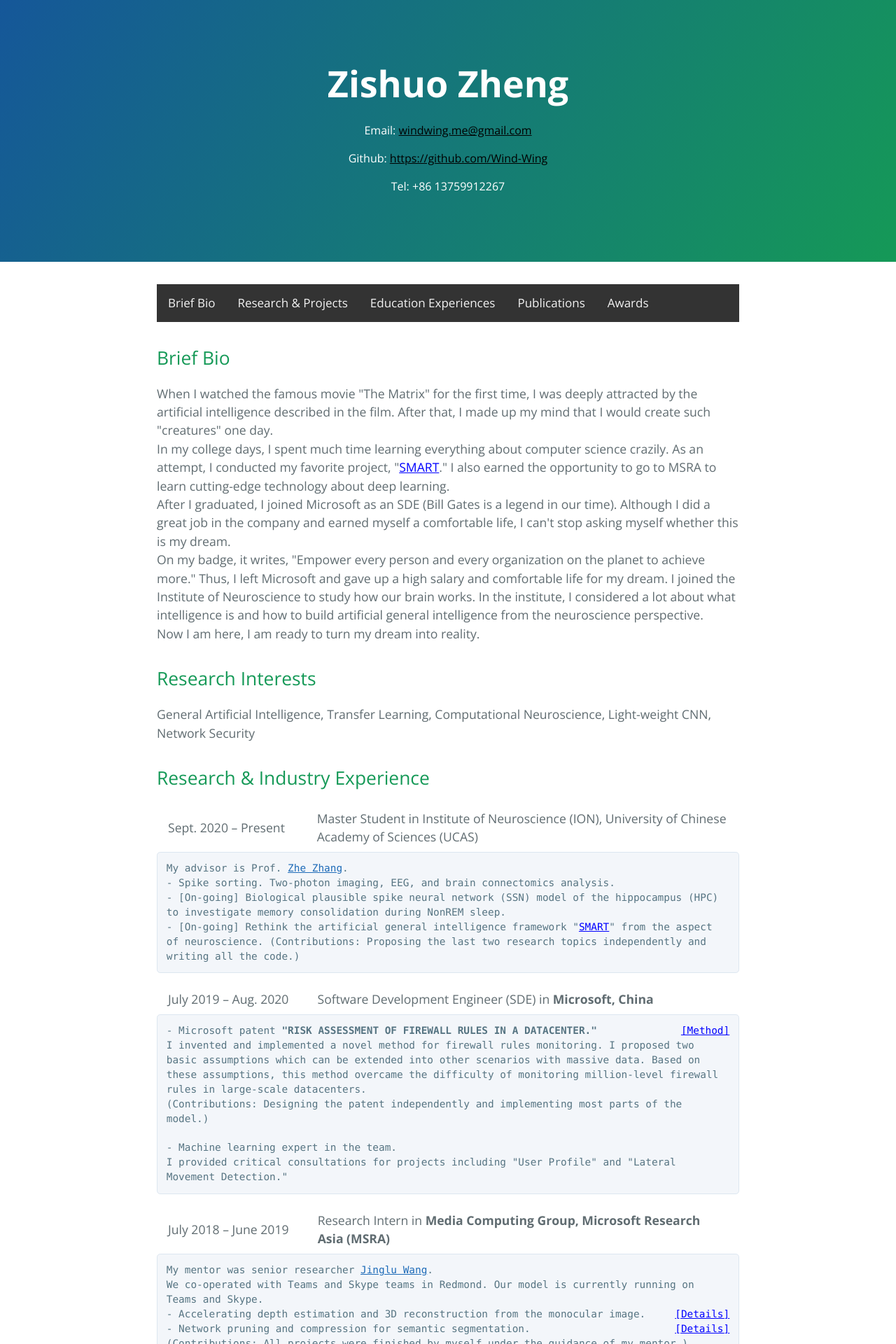
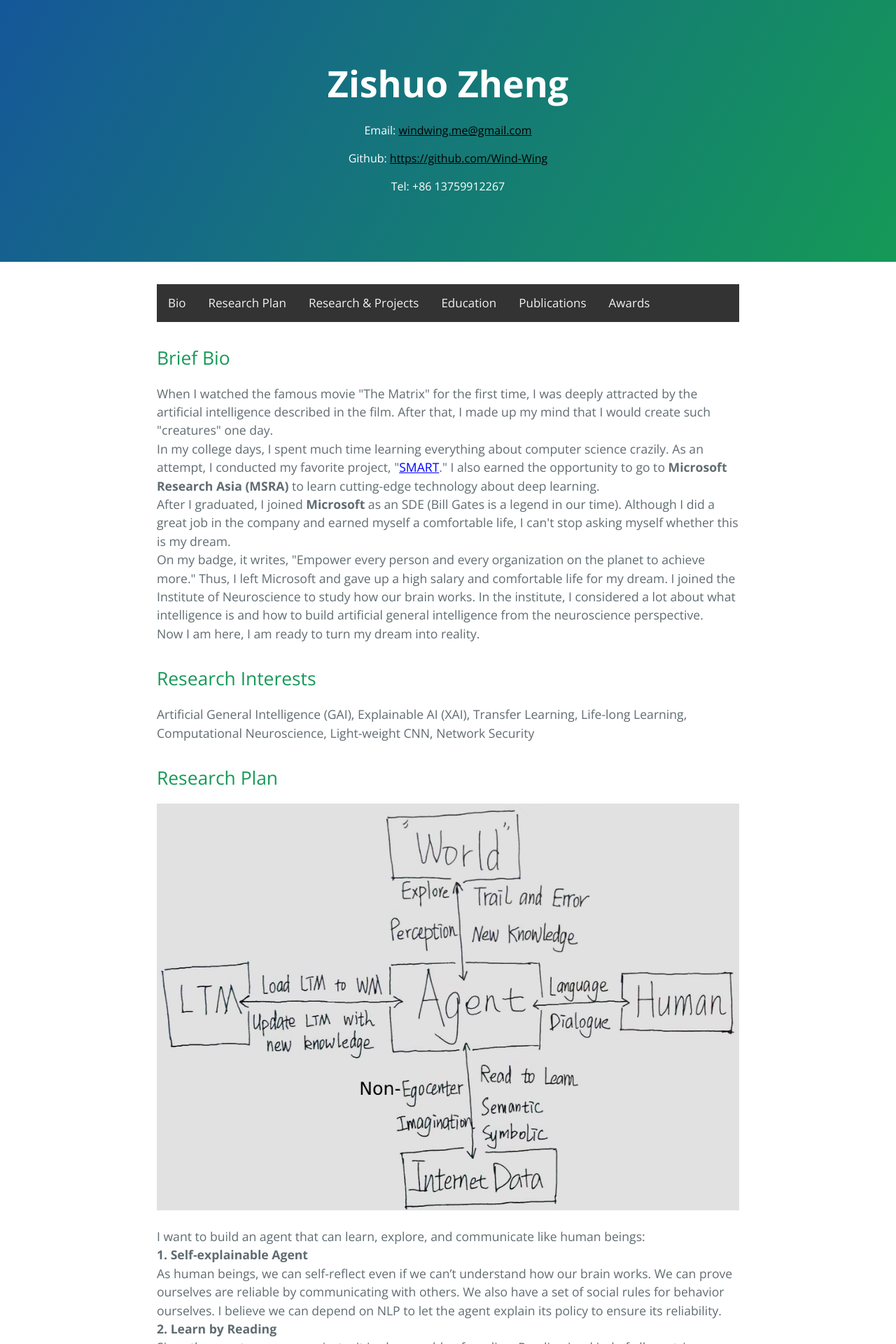
Before and after one commit to ZetaRing/ZetaRing.github.io, a PHP site: page / in a window 1280 px wide. Shown: the top 1920 px of the page at 70% size. Run offline with PHP 8.4, Linux system fonts and the light colour scheme.

Commit message:
Add research plan

```diff
--- a/code/css_files/style.css
+++ b/code/css_files/style.css
@@ -933,3 +933,8 @@ font-size: 17px;
 background-color:#04AA6D;
 color: black;
 }
+
+.topnav a.active {
+    background-color: #04AA6D;
+    color: white;
+}
--- a/code/index.html
+++ b/code/index.html
@@ -23,9 +23,10 @@
 <main id="content" class="main-content" role="main">
 
 <div class="topnav">
-  <a href="#bio">Brief Bio</a>
+  <a href="#bio">Bio</a>
+  <a href="#plan">Research Plan</a>
   <a href="#research">Research & Projects</a>
-  <a href="#education">Education Experiences</a>
+  <a href="#education">Education</a>
   <a href="#publication">Publications</a>
   <a href="#award">Awards</a>
 </div>
@@ -35,8 +36,8 @@
   After that, I made up my mind that I would create such "creatures" one day. <br>
   In my college days, I spent much time learning everything about computer science crazily.
   As an attempt, I conducted my favorite project, "<a href="#SMART" style="color: blue;"><u>SMART</u></a>."
-  I also earned the opportunity to go to MSRA to learn cutting-edge technology about deep learning.<br>
-  After I graduated, I joined Microsoft as an SDE (Bill Gates is a legend in our time).
+  I also earned the opportunity to go to <b>Microsoft Research Asia (MSRA)</b> to learn cutting-edge technology about deep learning.<br>
+  After I graduated, I joined <b>Microsoft</b> as an SDE (Bill Gates is a legend in our time).
   Although I did a great job in the company and earned myself a comfortable life,
   I can't stop asking myself whether this is my dream. <br>
   On my badge, it writes, "Empower every person and every organization on the planet to achieve more."
@@ -45,10 +46,42 @@
   Now I am here, I am ready to turn my dream into reality.
 </p>
 
-<h2 id="research">Research Interests</h2>
-<p>General Artificial Intelligence, Transfer Learning, Computational Neuroscience, Light-weight CNN, Network Security</p>
+<h2>Research Interests</h2>
+<p>Artificial General Intelligence (GAI), Explainable AI (XAI), Transfer Learning, Life-long Learning, Computational Neuroscience, Light-weight CNN, Network Security</p>
 
-<h2>Research & Industry Experience</h2>
+<h2 id="plan">Research Plan</h2>
+<img src="./plan.png">
+<p>
+I want to build an agent that can learn, explore, and communicate like human beings:<br>
+<b>1. Self-explainable Agent</b><br>
+As human beings, we can self-reflect even if we can’t understand how our brain works.
+We can prove ourselves are reliable by communicating with others. We also have a set of social rules for behavior ourselves.
+I believe we can depend on NLP to let the agent explain its policy to ensure its reliability.<br>
+<b>2. Learn by Reading</b><br>
+Since the agent can communicate, it is also capable of reading.
+Reading is a kind of allocentric, declarative ability. Reading represents the agent can image and abstract.
+The agent can train itself without practice by reading.<br>
+<b>3. Explore New Knowledge</b><br>
+Newborns are believed to learn to control their bodies by trial and error. So does the agent.
+The agent should explore the "world" to acquire action ability and to verify its new assumptions.<br>
+<b>4. Maintain Long-term Memory (LTM)</b><br>
+A human can load LTM into working memory (WM) and manipulate WM during tasks.
+We can also update LTM with new-learned knowledge.
+The agent should have an external library to maintain LTM.<br>
+<br>
+I know it is a hard job to achieve all these properties. But I can build a toy model first.
+After that, the agent should explore the world by itself and iterate its LTM knowledge to "grow up."
+</p>
+
+<h2 id="research">Research & Industry Experience</h2>
+<p>My past experiences in research and projects proved that I am capable of achieving my research plan:</p>
+<pre class="highlight">
+<span class="p">1. Strong coding and architecture design ability.<br></span>
+<span class="p">2. Good intuition for the domain and future development.<br></span>
+<span class="p">3. I am capable of catching up with state-of-art research.<br></span>
+<span class="p">4. I can challenge things that people believe are impossible.<br></span>
+<span class="p">5. I am crazily about projects that I think are fancy.<br></span>
+</pre>
 <table>
   <tr>
     <td>Sept. 2020 – Present &nbsp;&nbsp;</td>
```
Also changed, not shown: code/plan.png (added).
